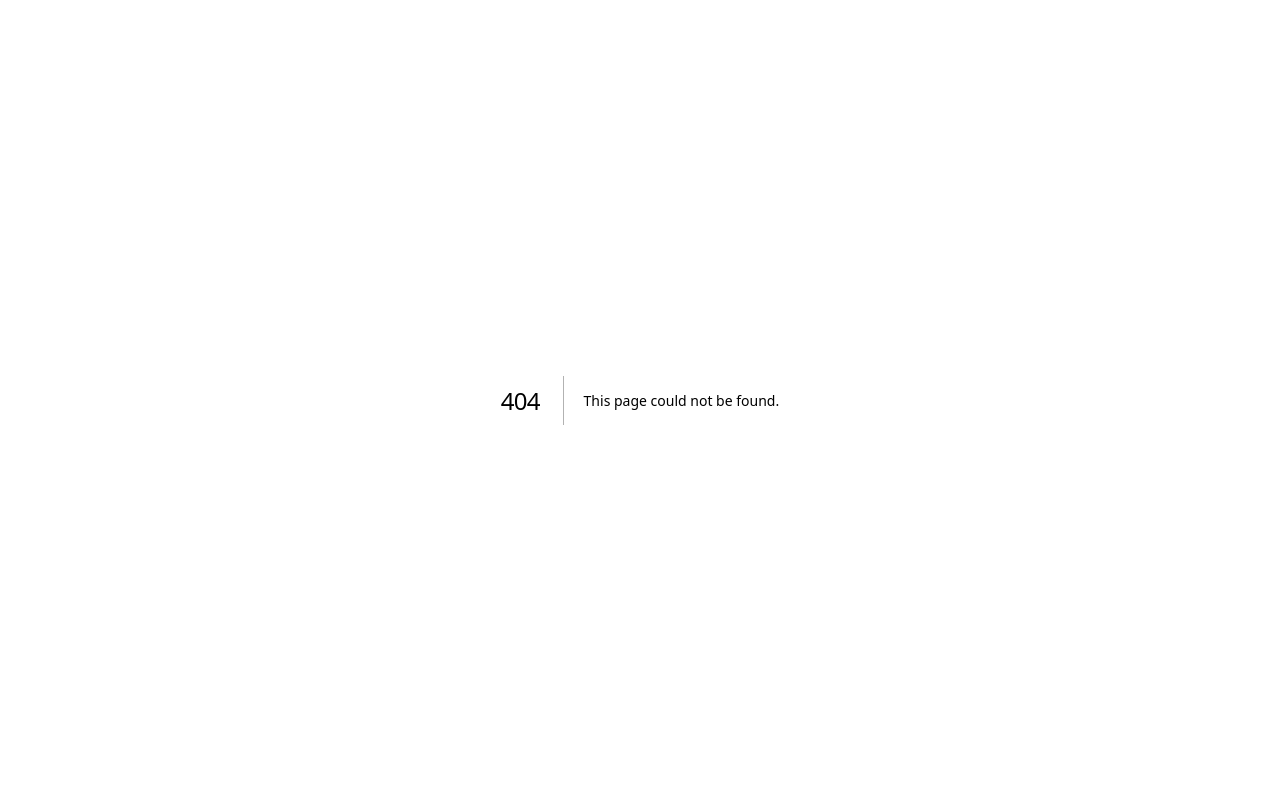
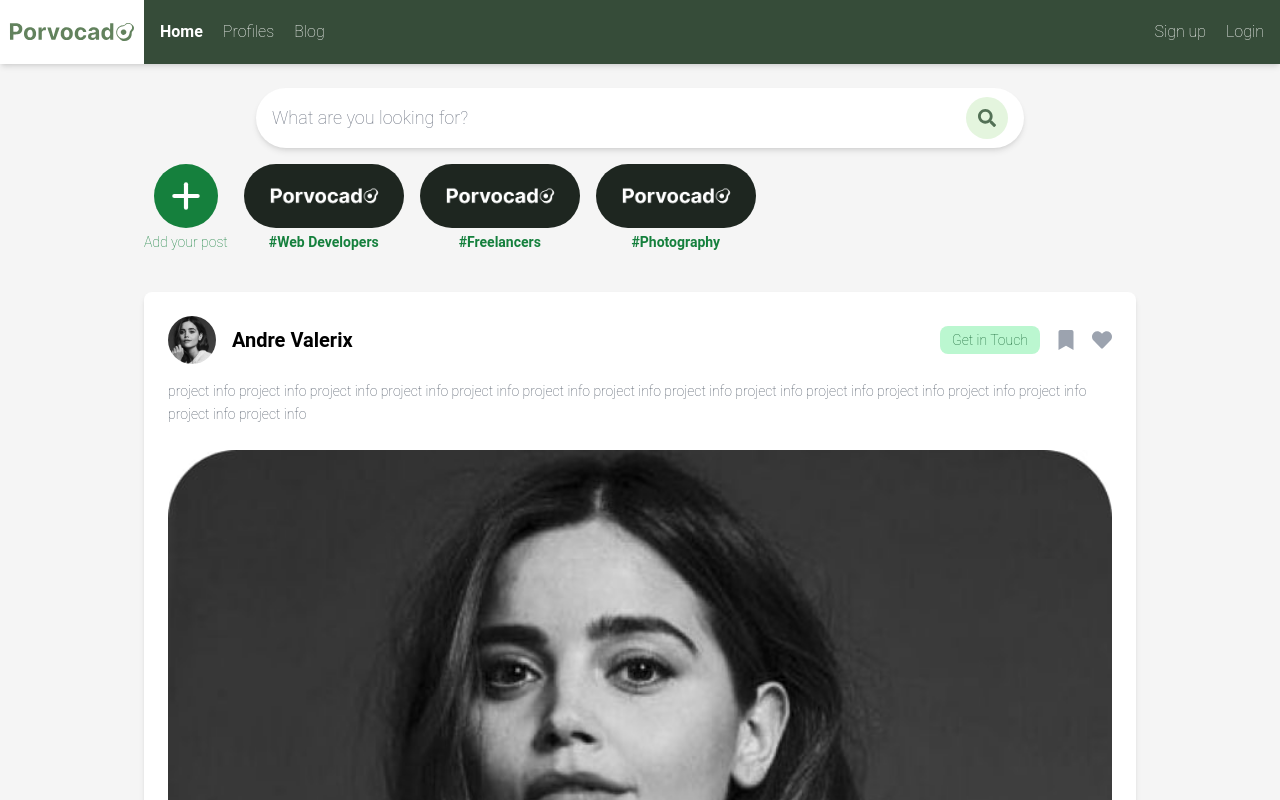
Before and after one commit to PeterMMM/lap-portfolio-builder-platform, a Next.js app: page /portfolio in a window 1280 px wide. Before the commit this address had no page. Shown: the top 800 px of the page. Built offline with nearby package versions, Linux system fonts and the light colour scheme.

Commit message:
renamed portfolio detail

```diff
--- /dev/null
+++ b/app/portfolio/page.js
@@ -0,0 +1,32 @@
+import React from "react";
+import Navbar from "@/components/Navbar";
+import Footer from "@/components/Footer";
+import Search from '@/components/Search';
+import CategorySection from "@/components/CategorySection";
+import PortfolioDetailCard from "@/components/portfolioDetailCard";
+
+const PortfolioDetailPage = () => {
+  return (
+    <div className="bg-[#F5F5F5] min-h-screen">
+      <Navbar />
+
+      {/* Main Container */}
+      <div className="max-w-5xl mx-auto px-4 py-6">
+        <Search />
+        <CategorySection />
+
+        {/* Portfolio Detail Card Component */}
+        <PortfolioDetailCard
+          name="Andre Valerix"
+          description="project info project info project info project info..."
+          image="/images/Three.jpg"
+        />
+
+      </div>
+
+      <Footer />
+    </div>
+  );
+};
+
+export default PortfolioDetailPage;
```
